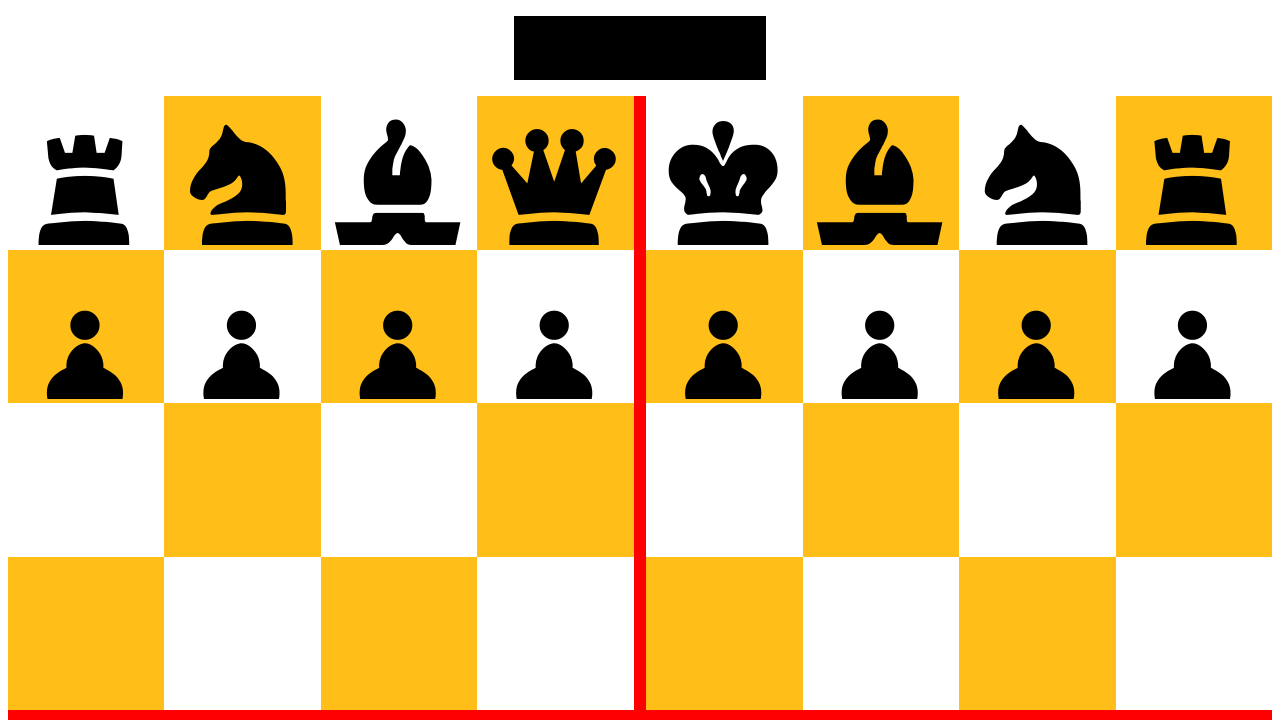
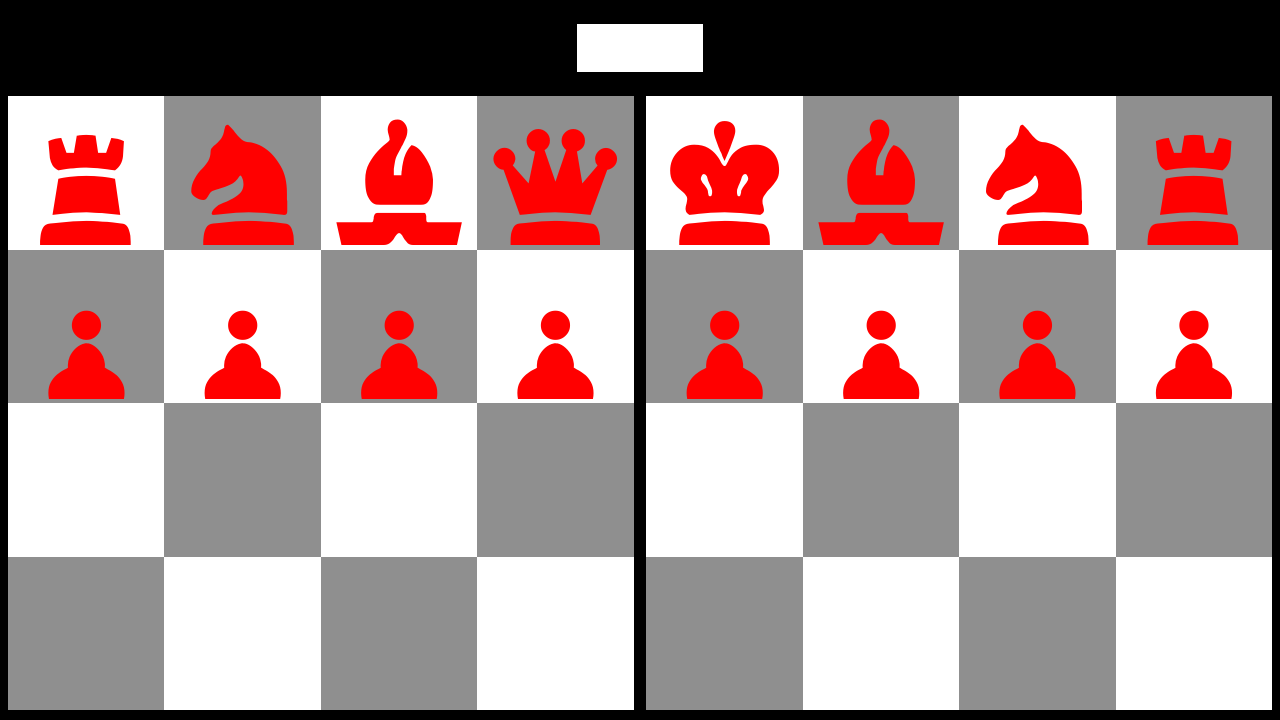
Before and after one commit to alebusi/chess, a plain HTML site: page index.html in a window 1280 px wide. Shown: the top 720 px of the page. Drawn offline with Linux system fonts and the light colour scheme.

Commit message:
Update style.css

```diff
--- a/style.css
+++ b/style.css
@@ -1,39 +1,44 @@
+body {
+  background-color: black;
+}
+
 @font-face {
   font-family: 'myFont';
   src: url('CHEQ_TT.ttf');
 }
 
 .chess {
+  table-layout: fixed;
   width: 100%;
 }
 
 .chess div {
-  width: 12vw;
   height: 12vw;
   font-family: myFont;
   font-size: 12vw;
-  align: center;
+  text-align: center;
 }
+
 .colore1 {
   background-color: white;
 }
 
 .colore2 {
-  background-color: #ffbf18;
+  background-color: #8F8F8F;
 }
 
 .bordo {
-  background-color: red;
+  background-color: black;
   width: 1vw;
 }
 
 .bordo_orizz {
-  background-color: red;
+  background-color: black;
   height: 1vw;
 }
 
 .pezzo1 {
-  color: black;
+  color: red;
 }
 
 .pezzo2 {
@@ -45,21 +50,23 @@
  }
 
 .partenza {
-   width: 100%;
-   background-color: #F88017;
+    width: 100%;
+    background-image: radial-gradient(transparent, transparent, transparent, transparent, transparent, transparent, black, black, black, black);
 }
 
 .arrivo {
    width: 100%;
-   background-color: #F88017;
+   background-image: radial-gradient(black, black, black, black, black, transparent, transparent, transparent, transparent, transparent);
 }
 
 .conferma {
-    width: 20%;
-    height: 8vh;
-    margin: 2vh auto;
-    background-color: black;
+    width: 10%;
+    height: 6vh;
+    margin: 3vh auto;
+    background-color: white;
 }
+
+.conferma:hover {background-color: yellow;}
 
 table {
    border-collapse: collapse;
```
